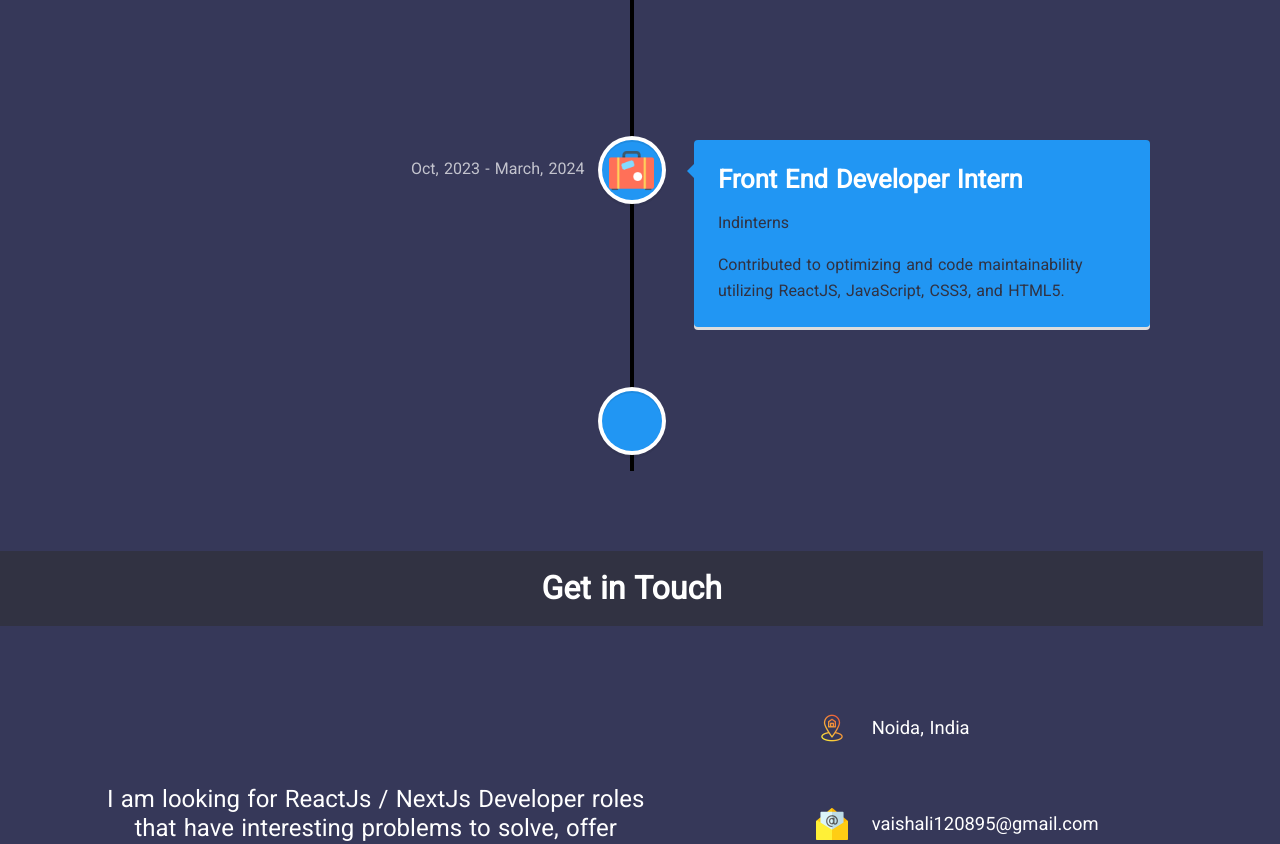
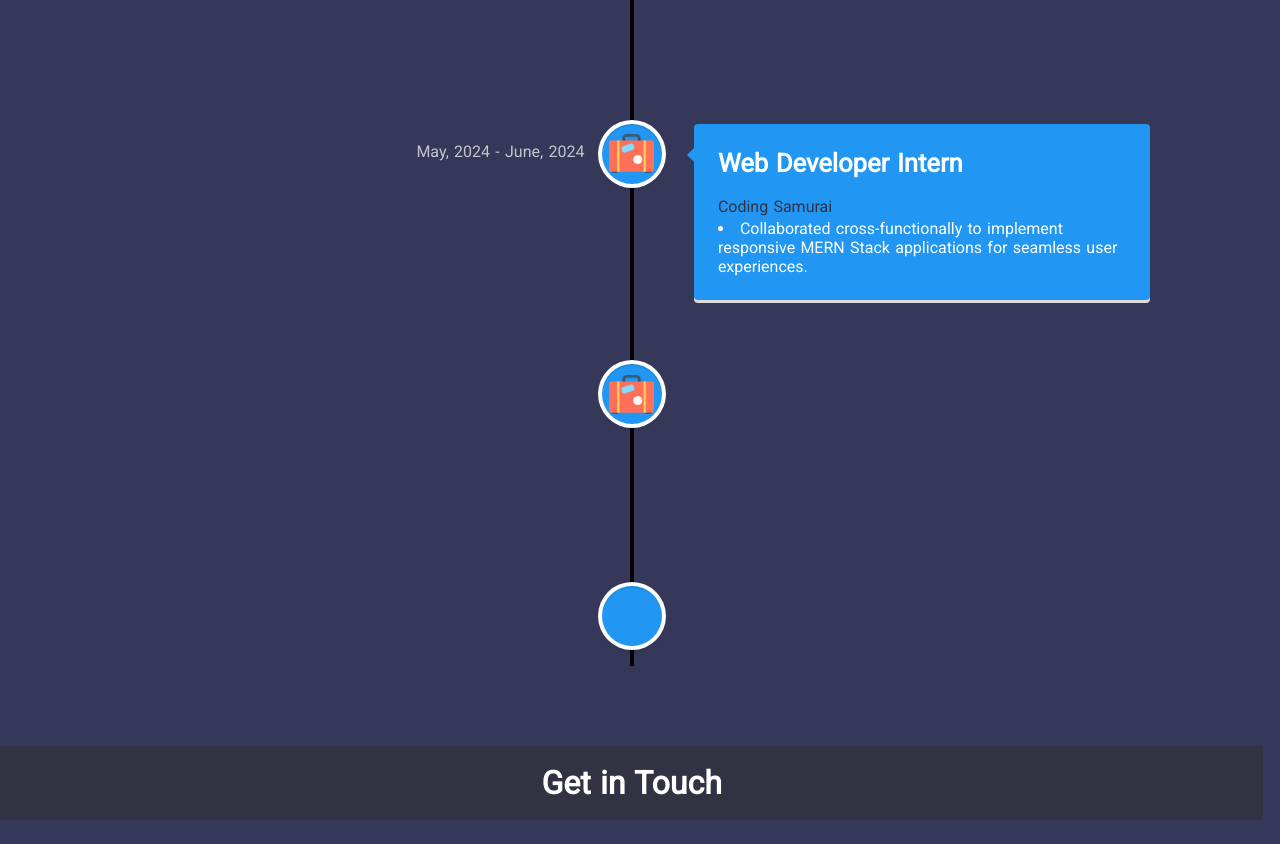
Before and after one commit to vaishali4244/portfolio, a React (Create React App) app: page / in a window 1280 px wide. Shown: the part 6640-7484 px from the top of the page. Built offline with nearby package versions, Linux system fonts and the light colour scheme.

Commit message:
experience added

```diff
--- a/src/components/timeline/timeline.js
+++ b/src/components/timeline/timeline.js
@@ -61,7 +61,38 @@ const Timeline = ({ workIcon, eduIcon }) => {
                 contentArrowStyle={{
                   borderRight: "7px solid  rgb(33, 150, 243)",
                 }}
-                date={`May, 2024 - Present`}
+                date={`July, 2024 - Present`}
+                textClassName={"geee"}
+                iconStyle={{
+                  background: "rgb(33, 150, 243)",
+                  color: "#fff",
+                  display: "flex",
+                  justifyContent: "center",
+                  alignItems: "center",
+                }}
+                icon={workIcon}
+              >
+                <h3 className="vertical-timeline-element-title job-title">
+                 Junior Web Developer
+                </h3>
+                <p className="vertical-timeline-element-subtitle ">
+              Eloop Dev Solutions
+                  <span className="location">{""}</span>
+                </p>
+                <li>Assisted in development of web applications and websites.</li>
+                <li>Writing and maintaining clean, efficient, and well-documented code.</li>
+              </VerticalTimelineElement>
+              <VerticalTimelineElement
+                // key={data?._id}
+                className="vertical-timeline-element--work"
+                contentStyle={{
+                  background: "rgb(33, 150, 243)",
+                  color: "#fff",
+                }}
+                contentArrowStyle={{
+                  borderRight: "7px solid  rgb(33, 150, 243)",
+                }}
+                date={`May, 2024 - June, 2024`}
                 textClassName={"geee"}
                 iconStyle={{
                   background: "rgb(33, 150, 243)",
@@ -79,10 +110,10 @@ const Timeline = ({ workIcon, eduIcon }) => {
                   Coding Samurai
                   <span className="location">{}</span>
                 </p>
-                <p>
+                <li>
                   Collaborated cross-functionally to implement responsive
                   MERN Stack applications for seamless user experiences.
-                </p>
+                </li>
               </VerticalTimelineElement>
               <VerticalTimelineElement
                 // key={data?._id}
@@ -112,9 +143,9 @@ const Timeline = ({ workIcon, eduIcon }) => {
                   Indinterns
                   <span className="location">{}</span>
                 </p>
-                <p>
+                <li>
                 Contributed to optimizing and code maintainability utilizing ReactJS, JavaScript, CSS3, and HTML5.
-                </p>
+                </li>
               </VerticalTimelineElement>
               <VerticalTimelineElement
                 iconStyle={{ background: "rgb(33, 150, 243)", color: "#fff" }}
```
Also changed, not shown: 1 other file (tests, documents, lock files or other folders).
